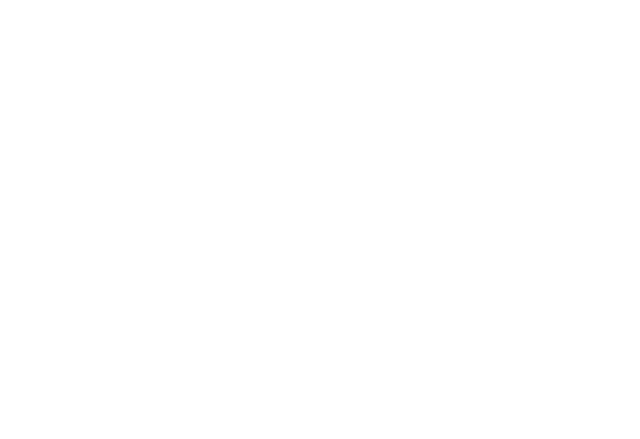
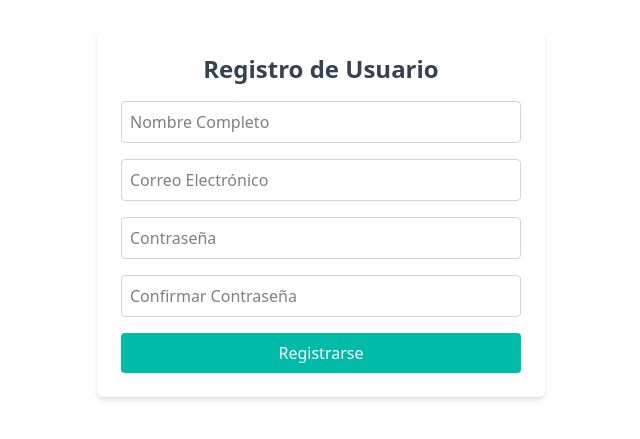
Before and after one commit to Hackathon-ReVive/ReVive-front, a React (Vite) app: page /register in a window 1280 px wide. Before the commit this address had no page. Shown: the part 171-610 px from the top of the page, without its empty margins (319-959 px from the left). Built offline with nearby package versions, Linux system fonts and the light colour scheme.

Commit message:
feat(RV-33): Added Register Form

```diff
--- a/package.json
+++ b/package.json
@@ -11,6 +11,7 @@
   },
   "dependencies": {
     "@tailwindcss/vite": "^4.0.14",
+    "axios": "^1.8.3",
     "prop-types": "^15.8.1",
     "react": "^19.0.0",
     "react-dom": "^19.0.0",
--- a/src/App.jsx
+++ b/src/App.jsx
@@ -1,11 +1,13 @@
 import { BrowserRouter as Router, Routes, Route } from "react-router-dom";
 import LoginForm from "./components/LoginForm";
+import RegisterForm from "./components/RegisterForm";
 
 function App() {
   return (
     <Router>
       <Routes>
         <Route path="/login" element={<LoginForm />} />
+        <Route path="/register" element={<RegisterForm />} />
       </Routes>
     </Router>
   );
--- a/src/components/Button.jsx
+++ b/src/components/Button.jsx
@@ -1,10 +1,17 @@
 import PropTypes from "prop-types";
 
-function Button({ type = "button", text, className, onClick }) {
+function Button({
+  type = "button",
+  text,
+  className,
+  onClick,
+  bgColor = "bg-teal-500",
+  txtColor = "text-white",
+}) {
   return (
     <button
       type={type}
-      className={`w-full bg-teal-500 text-white p-2 rounded hover:bg-teal-600 transition ${className}`}
+      className={`${bgColor} ${txtColor} p-2 rounded hover:bg-teal-600 hover:text-white cursor-pointer transition ${className}`}
       onClick={onClick}
     >
       {text}
--- a/src/components/LoginForm.jsx
+++ b/src/components/LoginForm.jsx
@@ -15,37 +15,49 @@
   };
 
   return (
-    <div className="max-w-md mx-auto p-6 bg-white shadow-md rounded-md">
+    <div className="max-w-md mx-auto mt-50 p-6 bg-white shadow-md rounded-md border-1 border-stone-200">
       <h2 className="text-2xl font-semibold text-center text-gray-700 mb-4">
         Login
       </h2>
       <form onSubmit={handleSubmit(onSubmit)} className="space-y-4">
         <input
           type="email"
-          {...register("email", { required: "Email is required" })}
+          {...register("email", {
+            required: "Email es obligatorio",
+            pattern: {
+              value: /^[^@\s]+@[^@\s]+\.[a-zA-Z]{2,}$/i,
+              message: "Formato de email inválido",
+            },
+          })}
           placeholder="Email Address"
           className="w-full p-2 border border-gray-300 rounded"
         />
         {errors.email && (
-          <p className="text-red-500 text-sm">{errors.email.message}</p>
+          <p className="text-red-500 text-sm border-1 border-red-500 rounded bg-red-100 p-2">
+            {errors.email.message}
+          </p>
         )}
 
         <input
           type="password"
-          {...register("password", { required: "Password is required" })}
+          {...register("password", { required: "Contraseña es obligatoria" })}
           placeholder="Password"
           className="w-full p-2 border border-gray-300 rounded"
         />
         {errors.password && (
-          <p className="text-red-500 text-sm">{errors.password.message}</p>
+          <p className="text-red-500 text-sm border-1 border-red-500 rounded bg-red-100 p-2">
+            {errors.password.message}
+          </p>
         )}
 
-        <Button type="submit" text="Conectame" />
+        <Button type="submit" text="Conectame" className="w-full" />
       </form>
 
       <Button
         text="No tengo cuenta"
-        className="mt-4 text-teal-500 hover:text-teal-700 bg-transparent"
+        className="mt-4 border-teal-500 border-1 w-full"
+        bgColor="bg-teal-200"
+        txtColor="text-teal-600"
         onClick={() => navigate("/register")}
       />
     </div>
--- a/src/components/RegisterForm.jsx
+++ b/src/components/RegisterForm.jsx
@@ -0,0 +1,89 @@
+import { useForm } from "react-hook-form";
+import Button from "./Button";
+import axios from "axios";
+import { useNavigate } from "react-router-dom";
+
+function RegisterForm() {
+  const {
+    register,
+    handleSubmit,
+    watch,
+    formState: { errors },
+  } = useForm();
+  const navigate = useNavigate();
+
+  const onSubmit = async (data) => {
+    try {
+      console.log(data);
+      const response = await axios.post("AQUI VA LA API", data);
+      console.log("Registro Exitoso:", response.data);
+      navigate("/login");
+    } catch (error) {
+      console.error(
+        "Error en el Registro:",
+        error.response?.data || error.message
+      );
+    }
+  };
+
+  return (
+    <div className="max-w-md mx-auto p-6 bg-white shadow-md rounded-md border-stone-200 mt-50">
+      <h2 className="text-2xl font-semibold text-center text-gray-700 mb-4">
+        Registro de Usuario
+      </h2>
+      <form onSubmit={handleSubmit(onSubmit)} className="space-y-4">
+        <input
+          type="text"
+          {...register("name", { required: "El nombre es obligatorio" })}
+          placeholder="Nombre Completo"
+          className="w-full p-2 border border-gray-300 rounded"
+        />
+        {errors.name && (
+          <p className="text-red-500 text-sm">{errors.name.message}</p>
+        )}
+
+        <input
+          type="email"
+          {...register("email", { required: "El correo es obligatorio" })}
+          placeholder="Correo Electrónico"
+          className="w-full p-2 border border-gray-300 rounded"
+        />
+        {errors.email && (
+          <p className="text-red-500 text-sm">{errors.email.message}</p>
+        )}
+
+        <input
+          type="password"
+          {...register("password", {
+            required: "La contraseña es obligatoria",
+          })}
+          placeholder="Contraseña"
+          className="w-full p-2 border border-gray-300 rounded"
+        />
+        {errors.password && (
+          <p className="text-red-500 text-sm">{errors.password.message}</p>
+        )}
+
+        <input
+          type="password"
+          {...register("confirmPassword", {
+            required: "Por favor, confirma tu contraseña",
+            validate: (value) =>
+              value === watch("password") || "Las contraseñas no coinciden",
+          })}
+          placeholder="Confirmar Contraseña"
+          className="w-full p-2 border border-gray-300 rounded"
+        />
+        {errors.confirmPassword && (
+          <p className="text-red-500 text-sm">
+            {errors.confirmPassword.message}
+          </p>
+        )}
+
+        <Button type="submit" text="Registrarse" className="w-full" />
+      </form>
+    </div>
+  );
+}
+
+export default RegisterForm;
```
Also changed, not shown: 1 other file (tests, documents, lock files or other folders).
